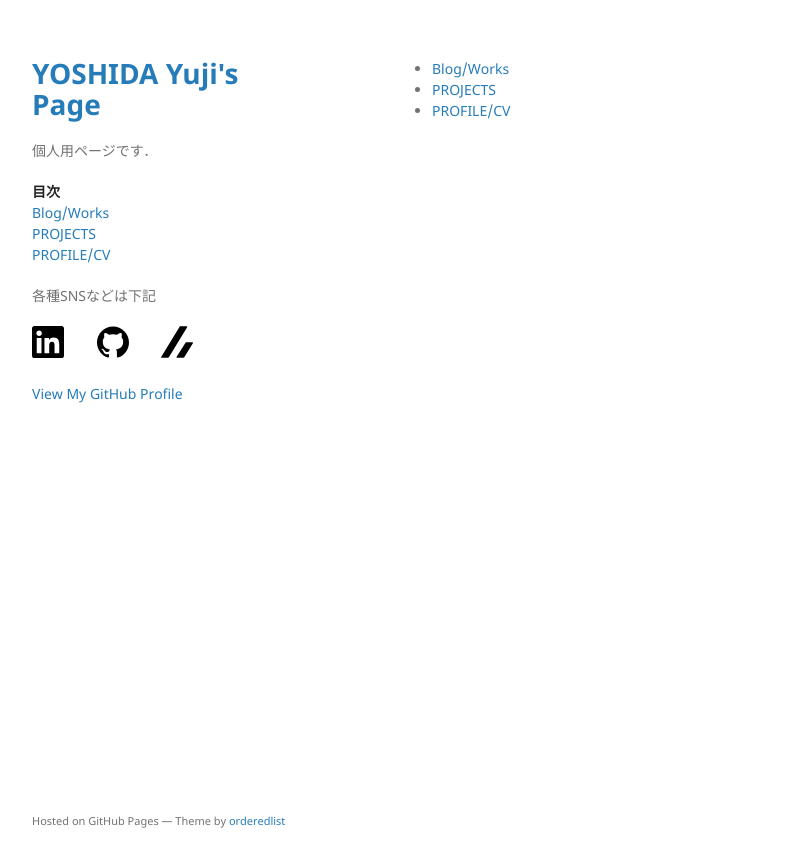
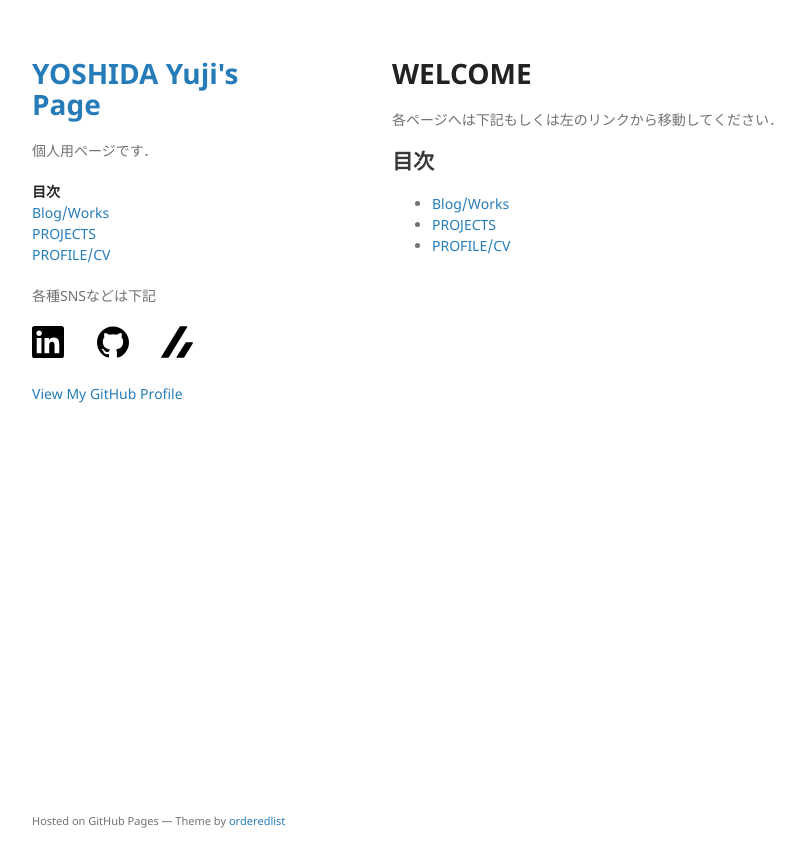
Before and after one commit to Spargel125/Spargel125.github.io, a Jekyll site: the page built from index.md, in a window 1280 px wide. Shown: the top 867 px of the page, without its empty margins (178-983 px from the left). Built offline with Jekyll 4.4.1, drawn with Linux system fonts in a browser that asks for light colours; the repository's description, which GitHub fills in, is left out; our own code applies the rules of GitHub Pages for plain Markdown files.

Commit message:
最初のページ修正

```diff
--- a/index.md
+++ b/index.md
@@ -1,6 +1,10 @@
 ---
 layout: default
 ---
+# WELCOME
+
+各ページへは下記もしくは左のリンクから移動してください．
+## 目次
 
 - [Blog/Works](./contents/BlogWorks.html)
 - [PROJECTS](./contents/projects.html)
```
